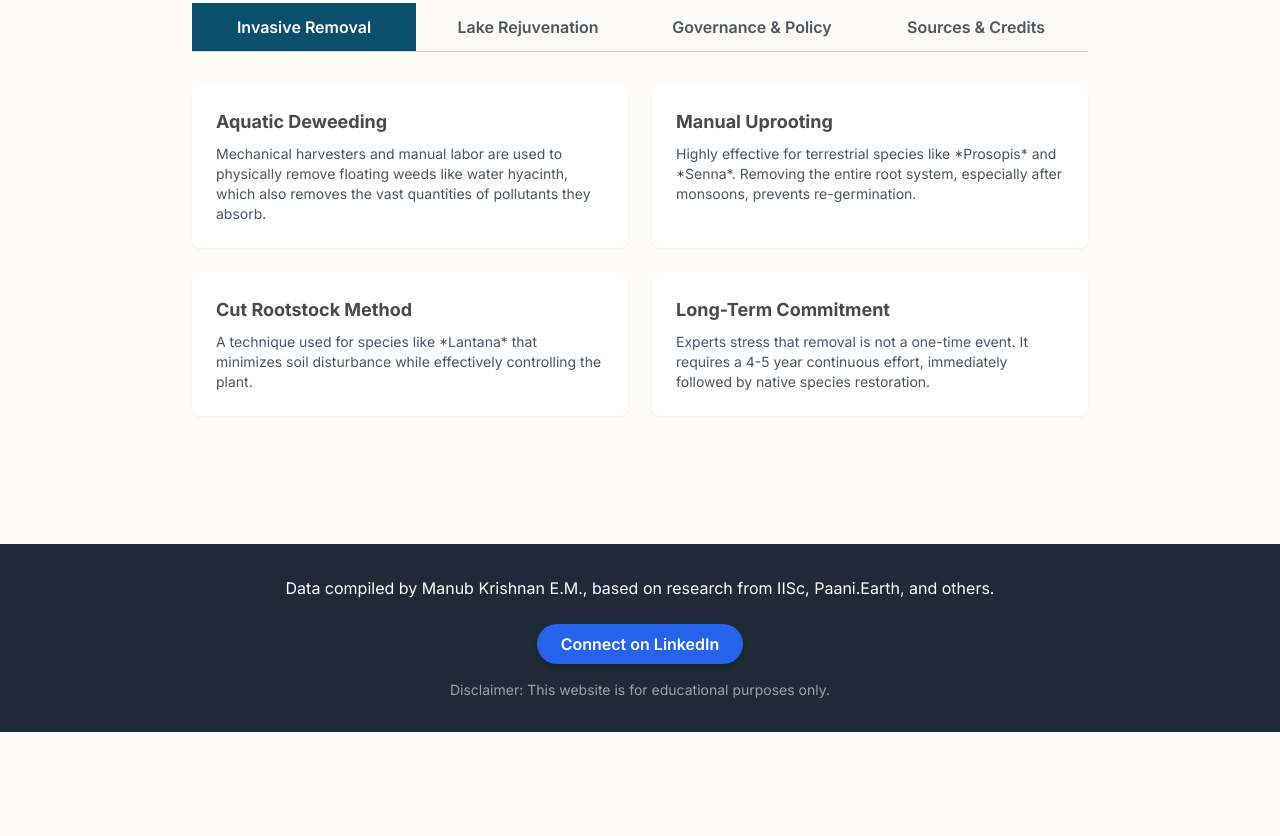
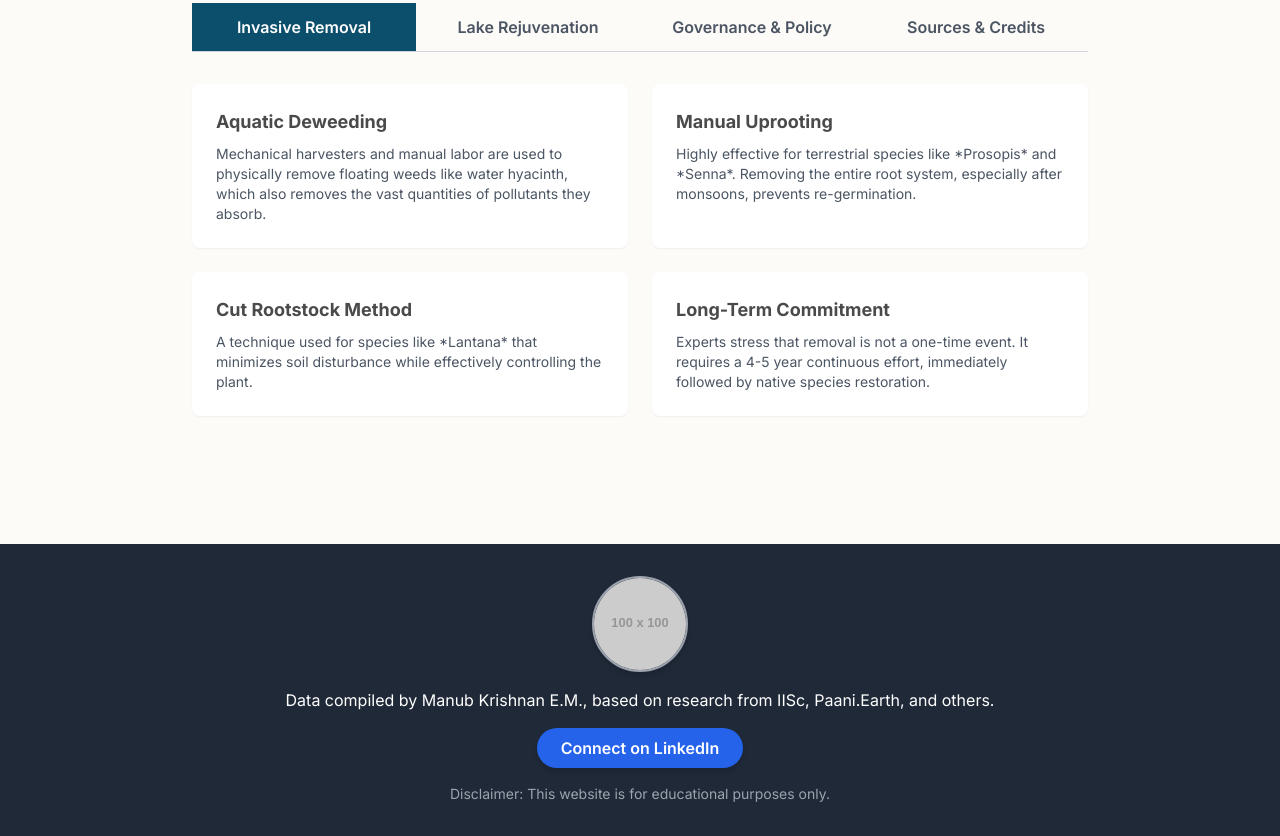
Before and after one commit to mK-KRIS/bangalore-lakes-report, a plain HTML site: page index.html in a window 1280 px wide. Shown: the part 3423-4259 px from the top of the page. Before the commit the page ends 4155 px from the top, so only its background shows below. Drawn offline with nearby package versions, Linux system fonts and the light colour scheme; placeholder pictures from the web are drawn by us.

Commit message:
Update index.html

```diff
--- a/index.html
+++ b/index.html
@@ -10,7 +10,7 @@
     <link rel="preconnect" href="https://fonts.gstatic.com" crossorigin>
     <link href="https://fonts.googleapis.com/css2?family=Inter:wght@400;600;700&family=Lora:wght@400;600&display=swap" rel="stylesheet">
     <!-- Chosen Palette: Calm Harmony -->
-    <!-- Application Structure Plan: A single-page, vertically scrolling application designed to tell a story. It now starts with the 'Crisis at a Glance' section, as the 'About' section was removed. The 'Silent Invaders' section with clickable cards for each species is unchanged. The 'Ripple Effect' section uses a flowchart-style layout to visually connect the problem to its complex impacts. The 'Path to Recovery' section has been updated with a new tab for Sources & Credits, allowing users to explore solutions and the data's origin separately. The footer now contains a simplified credit line and the LinkedIn link. This structure was chosen to transform a dense report into a guided, digestible, and engaging user journey, prioritizing exploration and understanding over a linear, text-heavy format while providing proper attribution. -->
+    <!-- Application Structure Plan: A single-page, vertically scrolling application designed to tell a story. It now starts with the 'Crisis at a Glance' section, as the 'About' section was removed. The 'Silent Invaders' section with clickable cards for each species is unchanged. The 'Ripple Effect' section uses a flowchart-style layout to visually connect the problem to its complex impacts. The 'Path to Recovery' section has a tab for Sources & Credits. The footer now contains a simplified credit line, a LinkedIn link, and a placeholder for the author's image. This structure was chosen to transform a dense report into a guided, digestible, and engaging user journey, prioritizing exploration and understanding over a linear, text-heavy format while providing proper attribution. -->
     <!-- Visualization & Content Choices: 1) Urban Transformation: Goal: Show stark change. Viz: Bar Chart (Chart.js) comparing 1973 vs. 2023. Interaction: Hover tooltips. Justification: Immediate, powerful visual comparison. 2) Invasive Species: Goal: Introduce culprits. Viz: Interactive Cards (HTML/CSS). Interaction: Click to open modal with details. Justification: Breaks down complex table into scannable, user-driven deep dives. 3) Systemic Impacts: Goal: Show interconnectedness. Viz: Flowchart-style diagram (HTML/CSS Flexbox). Interaction: Clickable nodes. Justification: Visually maps cause-and-effect relationships more effectively than text. 4) Solutions: Goal: Organize strategies. Viz: Tabbed Interface (HTML/JS). Interaction: Click to switch content. Justification: Standard UI for segmenting large amounts of information cleanly. 5) Sources: Goal: Provide attribution. Viz: New tab with a list. Interaction: Click to switch to the tab. Justification: Organizes source information cleanly without cluttering the main content. All choices avoid SVG/Mermaid and focus on interactivity to enhance user comprehension. -->
     <!-- CONFIRMATION: NO SVG graphics used. NO Mermaid JS used. -->
     <style>
@@ -164,7 +164,7 @@
                         <div class="species-card bg-white p-6 rounded-lg shadow-lg cursor-pointer hover:shadow-xl transition-shadow duration-300" data-species="lettuce">
                             <h4 class="text-xl font-bold mb-2">Pistia stratiotes</h4>
                             <p class="text-sm font-semibold text-gray-500 mb-4">Water Lettuce</p>
-                            <p class="text-gray-600 text-sm mb-4">Another free-floating invasive that contributes to water quality degradation and ecosystem imbalance.</p>
+                            <p class="text-gray-600 text-sm mb-4">Another free-floating invasive that contributes to the degradation of water quality and ecosystem imbalance.</p>
                             <div class="text-center bg-blue-50 p-3 rounded-md">
                                 <p class="text-sm text-blue-800 font-semibold">Ecological Disruption</p>
                                 <p class="text-2xl font-bold text-blue-600">Degrades Water Quality</p>
@@ -320,8 +320,11 @@
 
     <footer class="bg-gray-800 text-white py-8">
         <div class="container mx-auto px-6 text-center">
-            <p class="mb-2">Data compiled by Manub Krishnan E.M., based on research from IISc, Paani.Earth, and others.</p>
-            <a href="https://www.linkedin.com/in/manubkrishnanem" class="inline-block bg-blue-600 text-white font-semibold py-2 px-6 rounded-full shadow-md hover:bg-blue-700 transition-colors duration-300 mt-4" target="_blank">
+            <!-- Image placeholder. Replace the src with your image URL. -->
+            <img src="https://placehold.co/100x100/A0AEC0/FFFFFF?text=MK" alt="Manub Krishnan E.M. Profile Picture" class="w-24 h-24 rounded-full mx-auto mb-4 border-2 border-gray-400 shadow-md">
+
+            <p class="mb-4">Data compiled by Manub Krishnan E.M., based on research from IISc, Paani.Earth, and others.</p>
+            <a href="https://www.linkedin.com/in/manubkrishnanem" class="inline-block bg-blue-600 text-white font-semibold py-2 px-6 rounded-full shadow-md hover:bg-blue-700 transition-colors duration-300" target="_blank">
                 Connect on LinkedIn
             </a>
             <p class="text-sm text-gray-400 mt-4">Disclaimer: This website is for educational purposes only.</p>
```
